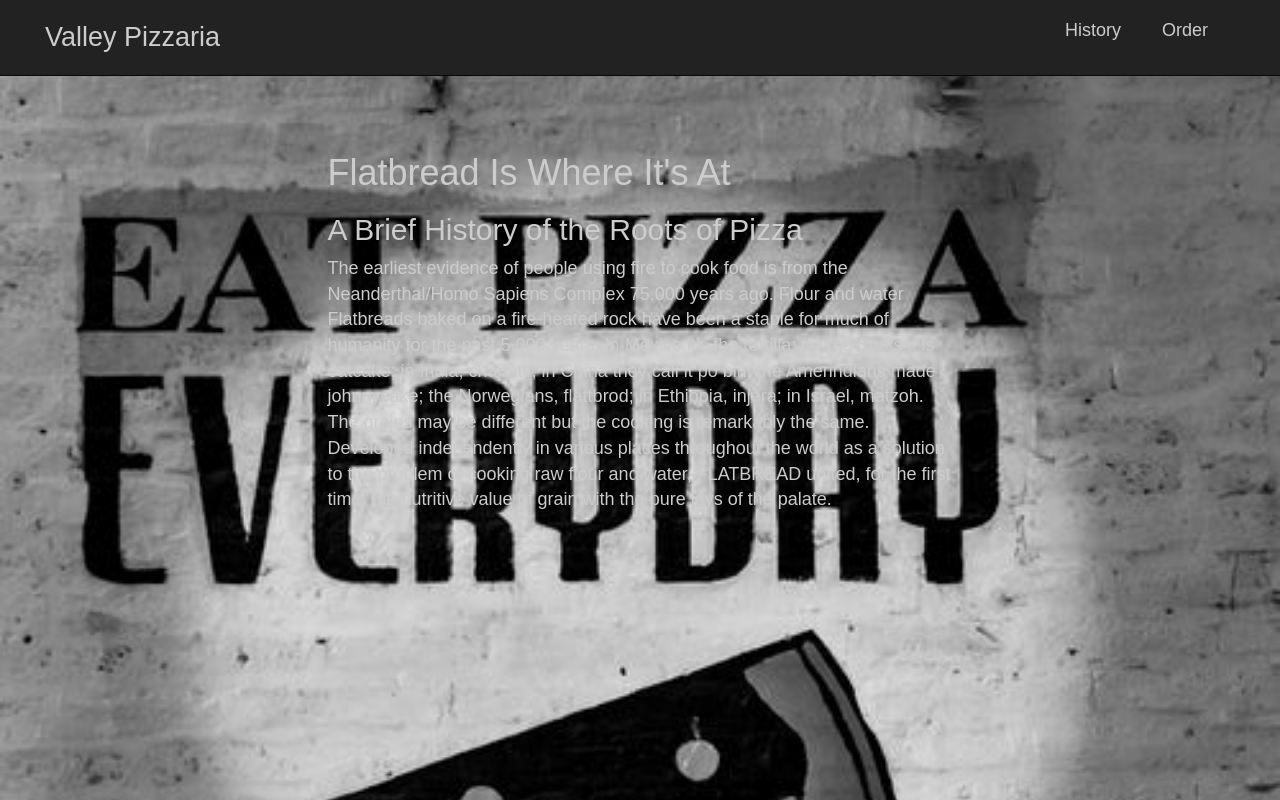
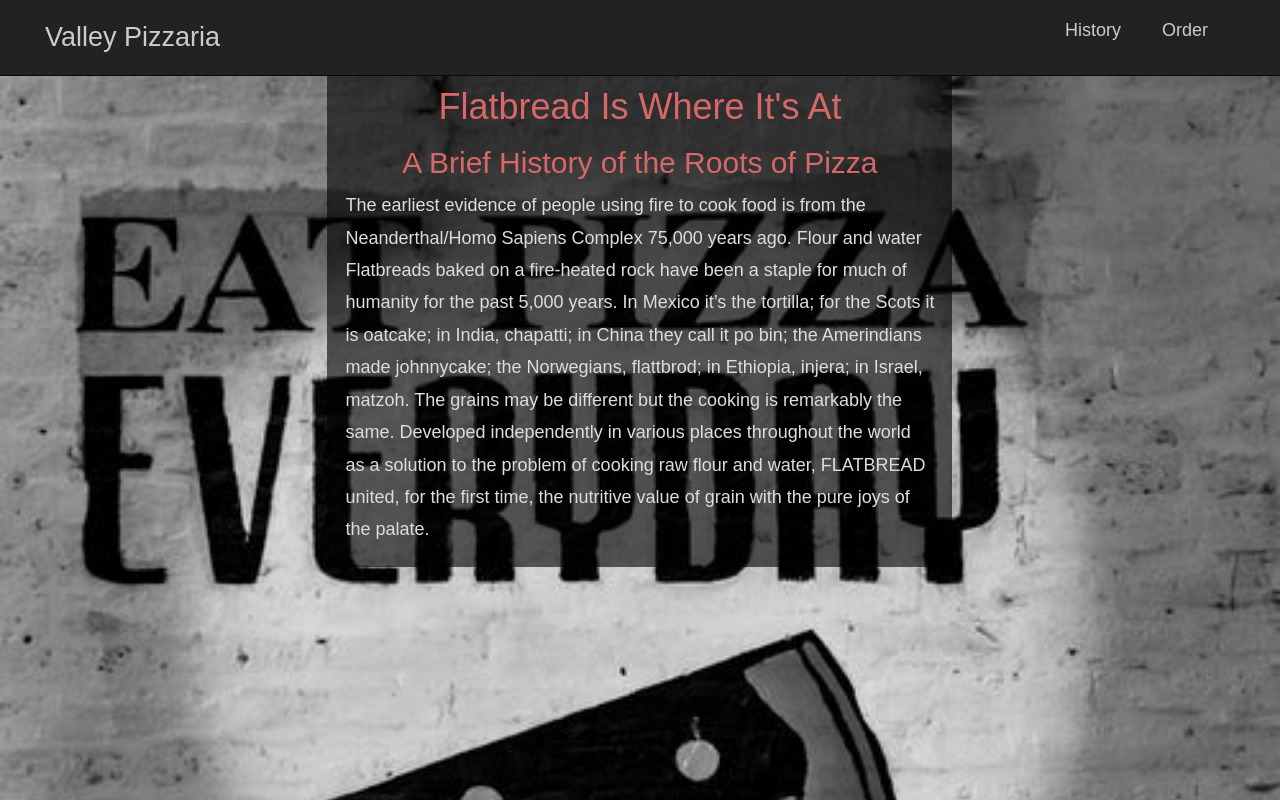
Before and after one commit to skillitzimberg/pizzaria, a plain HTML site: page history.html in a window 1280 px wide. Drawn offline with Linux system fonts and the light colour scheme.

Commit message:
add semi-transparent background to article on history page.

```diff
--- a/css/styles.css
+++ b/css/styles.css
@@ -8,7 +8,7 @@ html, body {
 
 body {
   font-family: 'Noto Serif JP', sans-serif;
-  color: #ccc;
+  color: #ddd;
 }
 
 .container {
@@ -62,6 +62,15 @@ a {
 article {
   grid-column: 4 / 10;
   grid-row: 3 / 6;
+  background: rgb(0, 0, 0, 0.6);
+  height: 500px;
+  padding: 0 1em 2em;
+  line-height: 1.8em;
+}
+
+article h1, h2 {
+  text-align: center;
+  color: #d86767;
 }
 
 form {
```
